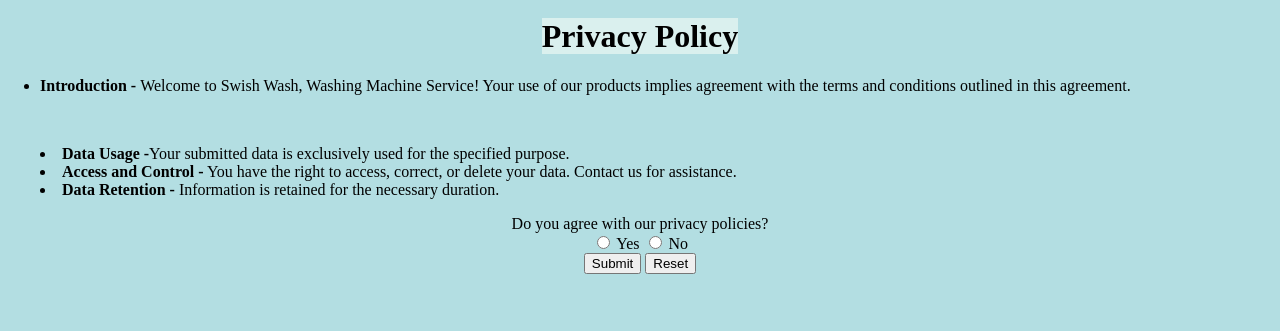
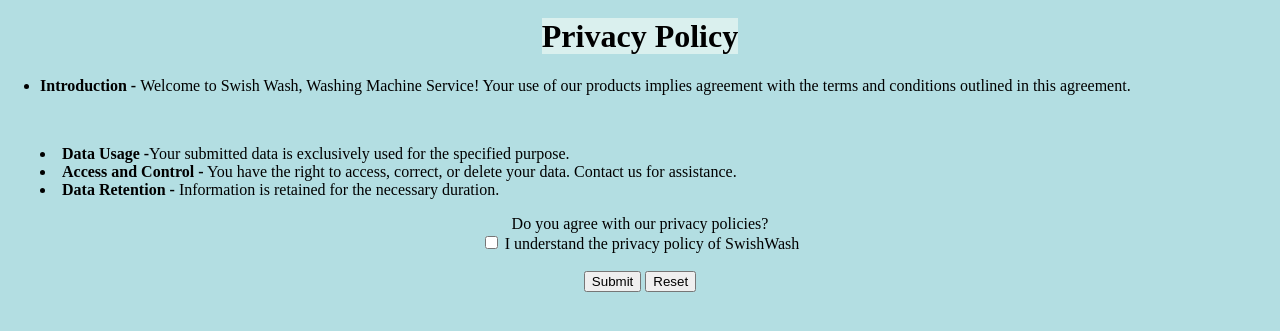
Before and after one commit to ICTLovertoo/SwishWash.github.io, a plain HTML site: page policy.html in a window 1280 px wide. Shown: the part 299-630 px from the top of the page. Drawn offline with Linux system fonts and the light colour scheme.

Commit message:
Add files via upload

```diff
--- a/policy.html
+++ b/policy.html
@@ -99,8 +99,7 @@ body {
   <label for="agreement">
 Do you agree with our privacy policies?</label><br>
 
-<input type="radio" value="answer" name="answer" required> Yes
-<input type="radio" value="answer" name="answer"> No
+<input type="checkbox" value="answer" name="answer" required> I understand the privacy policy of SwishWash<br>
 <br>
 
 <input type="submit" value="Submit">
```
